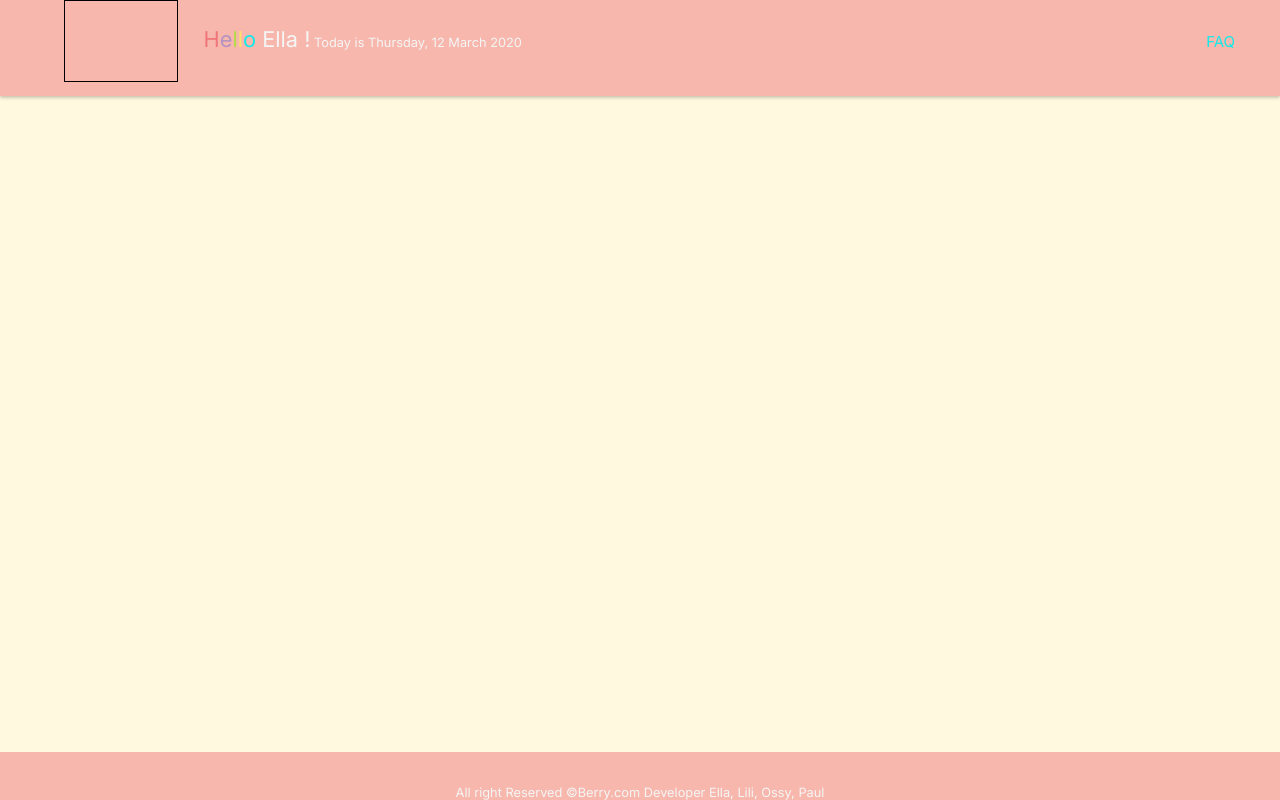
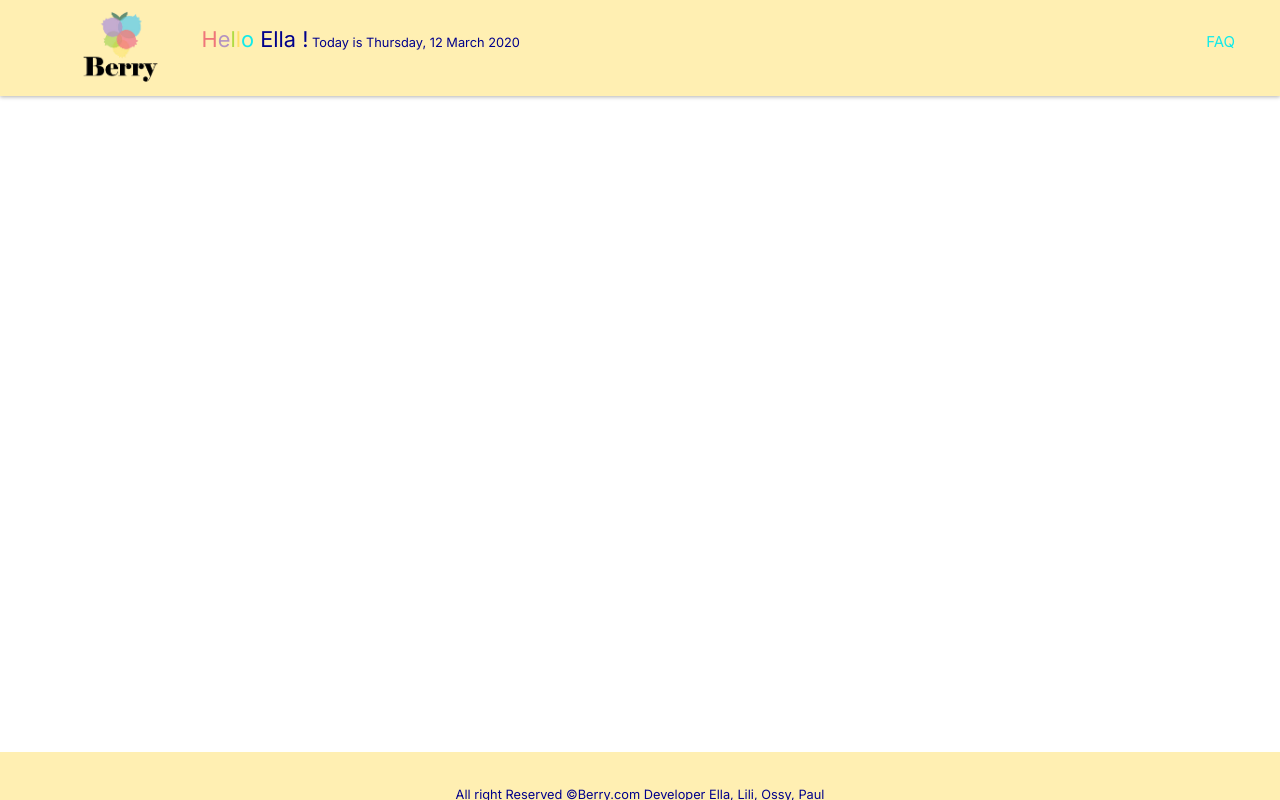
Before and after one commit to vietphuongtran/HTTP5202_BerryTeam, a PHP site: page /landing-uniform.html in a window 1280 px wide. Run offline with PHP 8.4, Linux system fonts and the light colour scheme.

Commit message:
add logo

```diff
--- a/landing-uniform.html
+++ b/landing-uniform.html
@@ -10,7 +10,7 @@
         <header id="header">
 
             <div class="logo h-logo">
-
+                            <a href=""><img class="logoimg" src="img/logo.png" alt="logo"></a>
             </div>
 
             <div class="greetings">
--- a/style/landing-uniform.css
+++ b/style/landing-uniform.css
@@ -3,11 +3,10 @@ body {
     margin: 0;
     padding: 0;
     font-family: 'Inter', sans-serif;
-    color: whitesmoke;
+    color: darkblue;
 }
 body::after {
   content: "";
-  background: #FFE066;
   background-size: cover;
   opacity: 0.2;
   top: 0;
@@ -29,14 +28,13 @@ a {
     position: relative;
     margin: 0;
     padding: 0;
-
     display: flex;
     flex-flow: row wrap;
     box-shadow: 0 0 #FFFFFF inset, 0 1px 4px rgba(0, 0, 0, 0.3);
 }
 #header::after {
     content: "";
-    background: #EF767A;
+    background: #FFE066;
     opacity: 0.5;
     top: 0;
     left: 0;
@@ -47,12 +45,13 @@ a {
 }
 
 .h-logo {
-/*    flex: 2;*/
-    border: 1px black solid;
     width: 7em;
     height: 5em;
     margin-left: 4em;
 
+}
+.logoimg {
+    width: 7em;
 }
 
 .greetings {
@@ -125,7 +124,7 @@ a {
 
 #footer::after {
     content: "";
-    background: #EF767A;
+    background: #FFE066;
     opacity: 0.5;
     top: 0;
     left: 0;
@@ -136,6 +135,7 @@ a {
 }
 .footer-content {
     font-size: 0.8em;
+    line-height: 0.8em;
     position: absolute;
     left: 0;
     right: 0;
--- a/uniform.html
+++ b/uniform.html
@@ -10,7 +10,7 @@
         <header id="header">
 
             <div class="logo h-logo">
-
+                <a href=""><img class="logoimg" src="img/logo.png" alt="logo"></a>
             </div>
 
             <div class="log">
```
Also changed, not shown: style/uniform.css (+21 -40 lines), img/logo.png (added), 2 other files.
